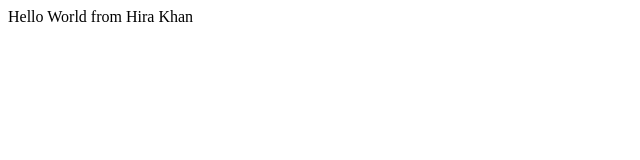
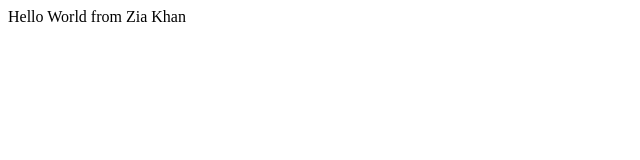
Before and after one commit to owais-ashraf/Bootcamp, a plain HTML site: page index.html in a window 1280 px wide. Shown: the full height of the page, 0-640 px from the left. Drawn offline with Linux system fonts and the light colour scheme.

Commit message:
name changed by Zia Khan

```diff
--- a/index.html
+++ b/index.html
@@ -6,6 +6,6 @@
     <title>Bootcamp Practice</title>
 </head>
 <body>
-    <div>Hello World from Hira Khan</div>
+    <div>Hello World from Zia Khan</div>
 </body>
 </html>
```
